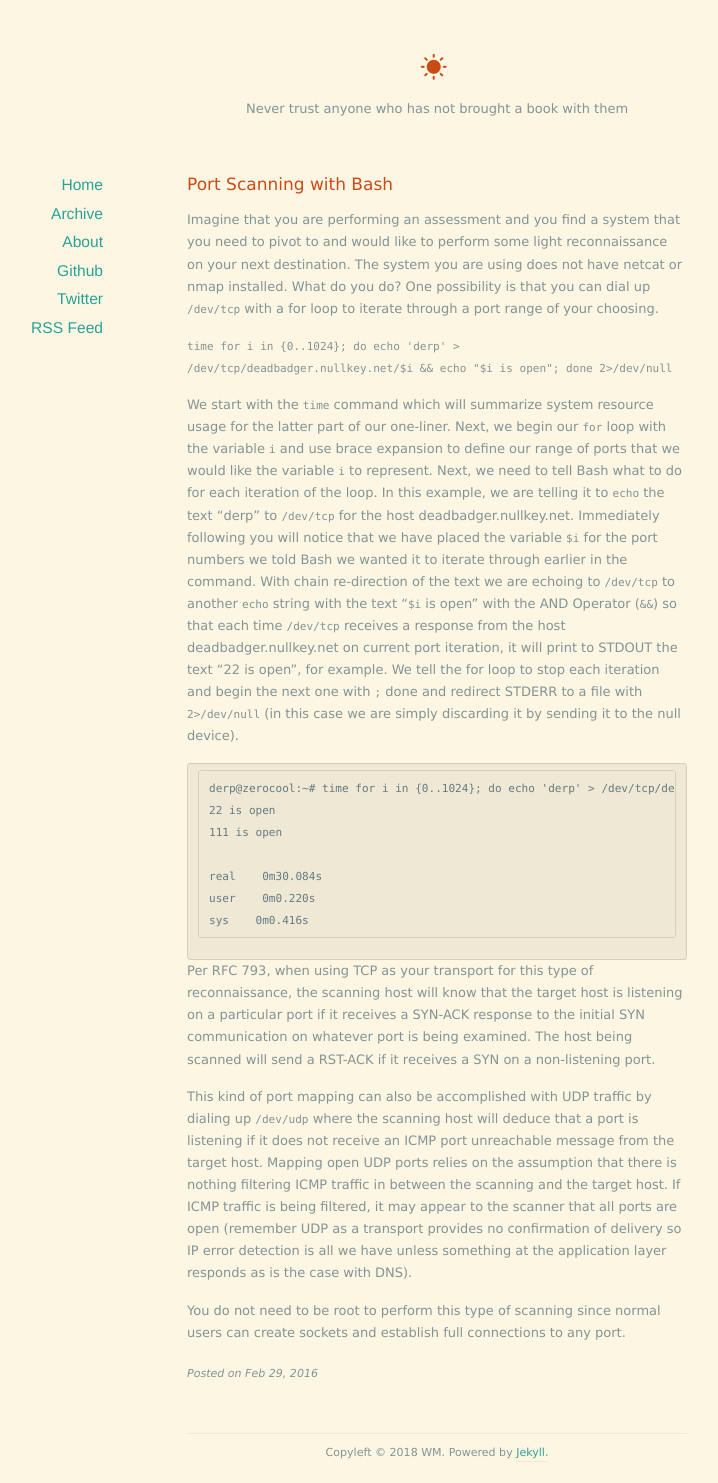
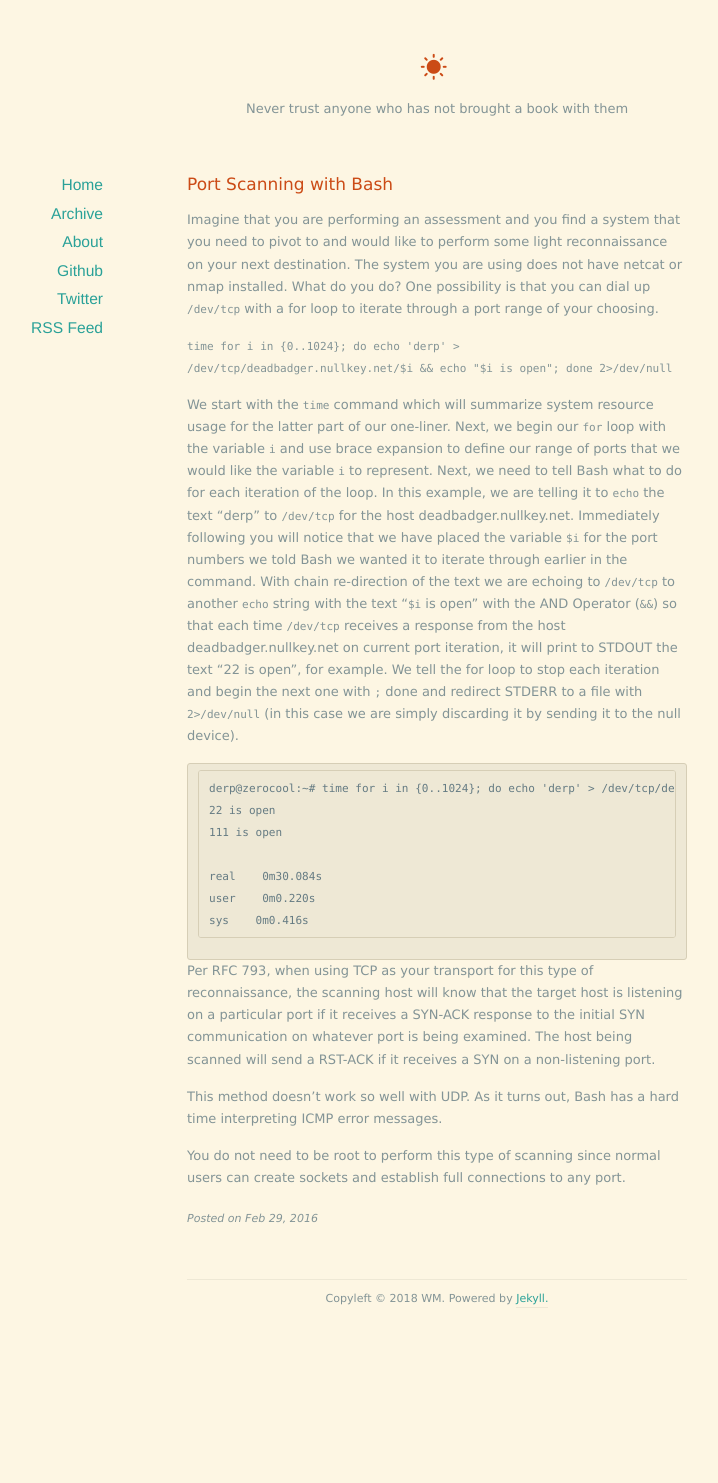
Before and after one commit to dotwayland/dotwayland.github.io, a Jekyll site: the page built from _posts/2016-02-29-bash-port-scanning.md, in a window 1280 px wide. Shown: the whole page, without its empty margins (203-921 px from the left). Built offline with Jekyll 4.4.1, drawn with Linux system fonts in a browser that asks for light colours; nearby versions of some CDN libraries; after the commit the page ends 1329 px from its top, so only the background shows below that.

Commit message:
Update 2016-02-29-bash-port-scanning.md

```diff
--- a/_posts/2016-02-29-bash-port-scanning.md
+++ b/_posts/2016-02-29-bash-port-scanning.md
@@ -23,7 +23,7 @@ sys    0m0.416s
 
 Per RFC 793, when using TCP as your transport for this type of reconnaissance, the scanning host will know that the target host is listening on a particular port if it receives a SYN-ACK response to the initial SYN communication on whatever port is being examined. The host being scanned will send a RST-ACK if it receives a SYN on a non-listening port.
 
-This kind of port mapping can also be accomplished with UDP traffic by dialing up `/dev/udp` where the scanning host will deduce that a port is listening if it does not receive an ICMP port unreachable message from the target host. Mapping open UDP ports relies on the assumption that there is nothing filtering ICMP traffic in between the scanning and the target host. If ICMP traffic is being filtered, it may appear to the scanner that all ports are open (remember UDP as a transport provides no confirmation of delivery so IP error detection is all we have unless something at the application layer responds as is the case with DNS).
+This method doesn't work so well with UDP. As it turns out, Bash has a hard time interpreting ICMP error messages.
 
 You do not need to be root to perform this type of scanning since normal users can create sockets and establish full connections to any port.
 
```
